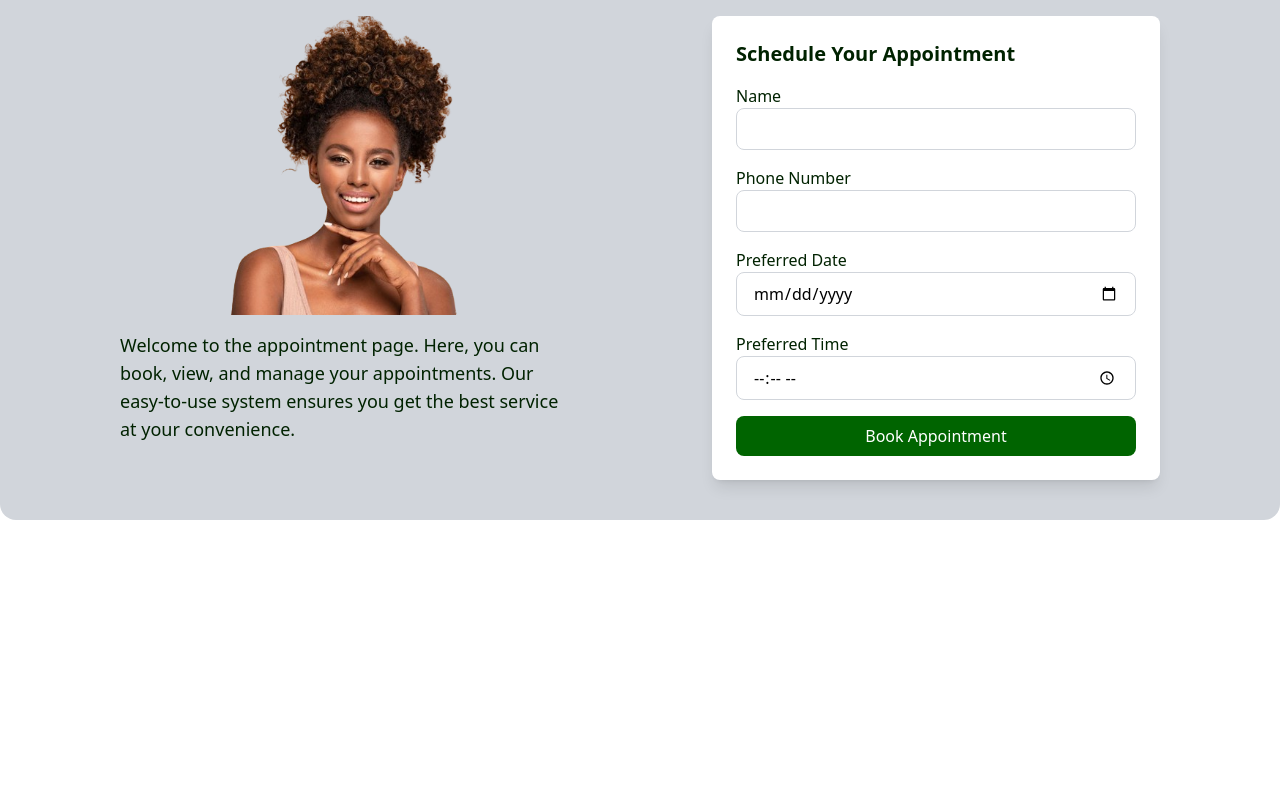
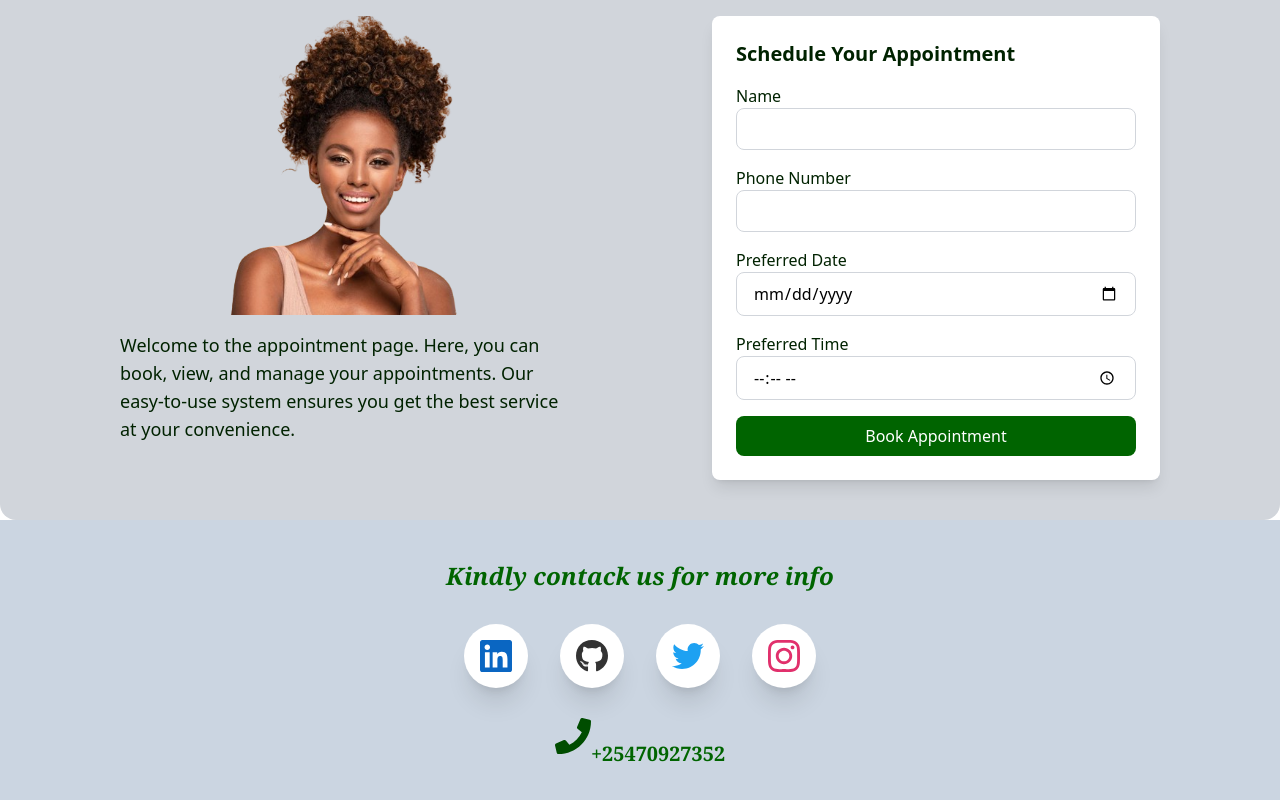
Before and after one commit to karoshalex0873/Queens-Salon, a React (Vite) app: page / in a window 1280 px wide. Shown: the part 2546-3346 px from the top of the page. Before the commit the page ends 3066 px from the top, so only its background shows below. Built offline with nearby package versions, Linux system fonts and the light colour scheme.

Commit message:
created a contact componet

```diff
--- a/src/App.jsx
+++ b/src/App.jsx
@@ -10,6 +10,7 @@ import SkincareTreatments from './containers/SkincareTreatments';
 import HaircutsStyling from './containers/HaircutsStyling';
 import Appointment from './components/Appointment';
 import MassageTherapy from './containers/MassageTherapy';
+import Contact from './components/Contact';
 
 const App = () => {
   const haircolorRef = useRef(null);
@@ -71,6 +72,7 @@ const App = () => {
            {showmassage && <MassageTherapy />}
         </div>
         <Appointment />
+        <Contact />
       </div>
     </Router>
   );
--- /dev/null
+++ b/src/components/Contact.jsx
@@ -0,0 +1,42 @@
+import { FaLinkedin, FaGithub, FaTwitter, FaInstagram, FaPhone} from 'react-icons/fa';
+
+const socialMedia = [
+  { id: 1, name: 'LinkedIn', url: 'https://www.linkedin.com/in/alex-karobia-510a17264', icon: <FaLinkedin color="#0A66C2" /> },
+  { id: 2, name: 'GitHub', url: 'https://github.com/karoshalex0873', icon: <FaGithub color="#333" /> },
+  { id: 3, name: 'Twitter', url: 'https://x.com/kalecalex0873', icon: <FaTwitter color="#1DA1F2" /> },
+  { id: 4, name: 'Instagram', url: 'https://www.instagram.com/', icon: <FaInstagram color="#E1306C" /> },
+  // { id: 5, name: 'Facebook', url: 'https://www.facebook.com/', icon: <FaFacebook color="#1877F2" /> },
+];
+
+const SocialMediaLinks = () => {
+  return (
+    <div className="py-10 bg-slate-300">
+      <div className="container mx-auto text-center">
+        <h2 className="text-2xl font-bold  text-primary italic font-serif mb-8">Kindly contack us for more info</h2>
+
+        <div className="flex items-center justify-center space-x-1 lg:space-x-8 px-6">
+          {socialMedia.map((media) => (
+            <a
+              key={media.id}
+              href={media.url}
+              target="_blank"
+              rel="noopener noreferrer"
+              className="transition transform hover:scale-110"
+            >
+              <div className="flex items-center justify-center w-16 h-16 text-5xl bg-white shadow-xl rounded-full p-4 hover:bg-white hover:text-black">
+                {media.icon}
+              </div>
+            </a>
+          ))}
+        </div>
+        <div className="flex justify-center items-center">
+        <FaPhone className="text-4xl text-secondary" />
+        <h1 className="text-xl font-bold font-serif  text-primary py-4 mt-9">+25470927352</h1>
+        </div>
+
+      </div>
+    </div>
+  );
+};
+
+export default SocialMediaLinks;
```
